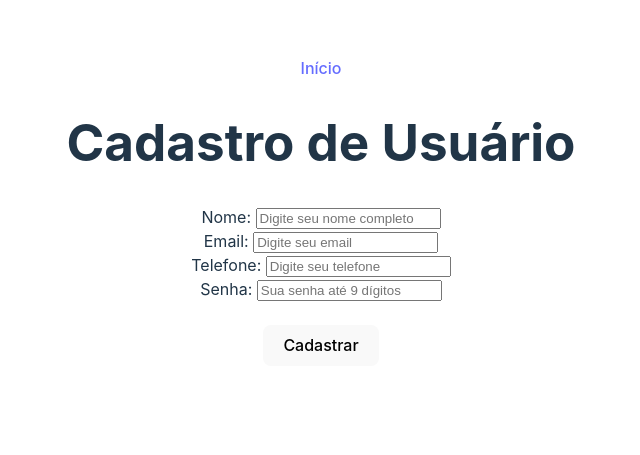
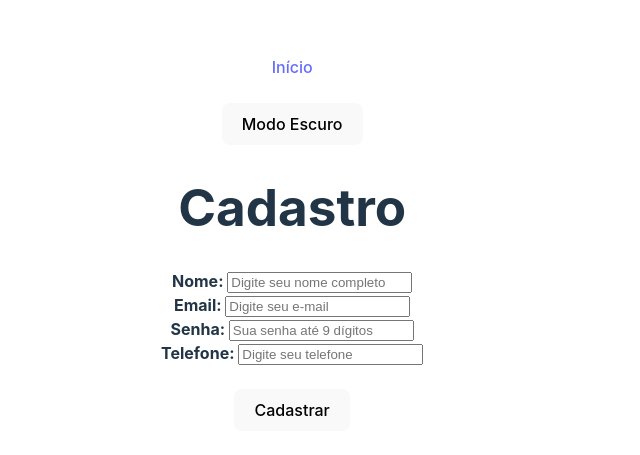
Before and after one commit to LeaelSouza/projeto_SA, a React (Vite) app in the folder vite-project/: page /cadastroUsuario in a window 1280 px wide. Shown: the part 189-644 px from the top of the page, without its empty margins (319-959 px from the left). Built offline with nearby package versions, Linux system fonts and the light colour scheme.

Commit message:
atualizações tela cadastro

```diff
--- a/vite-project/src/usuario/cadastroUsuario/cadastroUsuario.jsx
+++ b/vite-project/src/usuario/cadastroUsuario/cadastroUsuario.jsx
@@ -5,44 +5,66 @@
 //- E-mail
 //- Número de telefone
 //- Senha até 30 dígitos
-import { useState } from "react";
+
+import React, { useState } from 'react';
 import { Link } from "react-router-dom";
 
-function Cadastrar(){
+function CadastroUsuario() {
+  const [nome, setNome] = useState('');
+  const [email, setEmail] = useState('');
+  const [senha, setSenha] = useState('');
+  const [telefone, setTelefone] = useState('');
+  const [enviado, setEnviado] = useState(false);
+  const [modoEscuro, setModoEscuro] = useState(false);
 
-    const [nome, setNome] = useState('');
-    const [senha, setSenha] = useState('');
+  const handleSubmit = (e) => {
+    e.preventDefault();
+    setEnviado(true);
+  };
 
-    setListaCadastro({
-        nome: nome,
-        email: email,
-        telefone: telefone,
-        senha: senha
-    })
-}
+function alterarModo() {
+    setModoEscuro(!modoEscuro);
+};
 
-function CadastroUsuario(){
-    return (
-        <>
+  return (
+    <body className={modoEscuro? 'escuro' : 'root'}>
+        <div>
         <Link to={'/'}>Início</Link>
-        <h1>Cadastro de Usuário</h1>
-
-        <label htmlFor="nome">Nome: </label>
-        <input type="text" placeholder="Digite seu nome completo" />
-        <br></br>
-        <label htmlFor="email">Email: </label>
-        <input type="text" placeholder="Digite seu email" />
-        <br></br>
-        <label htmlFor="telefone">Telefone: </label>
-        <input type="number" placeholder="Digite seu telefone" />
-        <br></br>
-        <label htmlFor="senha">Senha: </label>
-        <input type="password" placeholder="Sua senha até 9 dígitos" />
         <br></br>
         <br></br>
-        <button onClick={Cadastrar}>Cadastrar</button>
-        </>
-    )
+        <button onClick={alterarModo}>{modoEscuro ? 'Modo Claro' : 'Modo Escuro'}</button>
+        <h1>Cadastro</h1>
+        <form onSubmit={handleSubmit}>
+
+            <label htmlFor="nome"><b>Nome: </b></label>
+            <input type="text" value={nome} onChange={(e) => setNome(e.target.value)} placeholder="Digite seu nome completo" />
+            <br></br>
+            <label htmlFor="email"><b>Email: </b></label>
+            <input type="text" value={email} onChange={(e) => setEmail(e.target.value)} placeholder="Digite seu e-mail" />
+            <br></br>
+            <label htmlFor="senha"><b>Senha: </b></label>
+            <input type="text" value={senha} onChange={(e) => setSenha(e.target.value)} placeholder="Sua senha até 9 dígitos" />
+            <br></br>
+            <label htmlFor="telefone"><b>Telefone: </b></label>
+            <input type="text" value={telefone} onChange={(e) => setTelefone(e.target.value)} placeholder="Digite seu telefone" />
+            <br></br>
+            <br></br>
+            <button type="submit">Cadastrar</button>
+        </form>
+        {/* DADOS NA TELA */}
+
+        {enviado && (
+            <div>
+            <h2>Dados cadastrados:</h2>
+            <p>Nome: {nome}</p>
+            <p>Email: {email}</p>
+            <p>Senha: {senha}</p>
+            <p>Telefone: {telefone}</p>
+            </div>
+         )}
+        </div>
+    </body>
+  );
 }
 
 export default CadastroUsuario;
```
